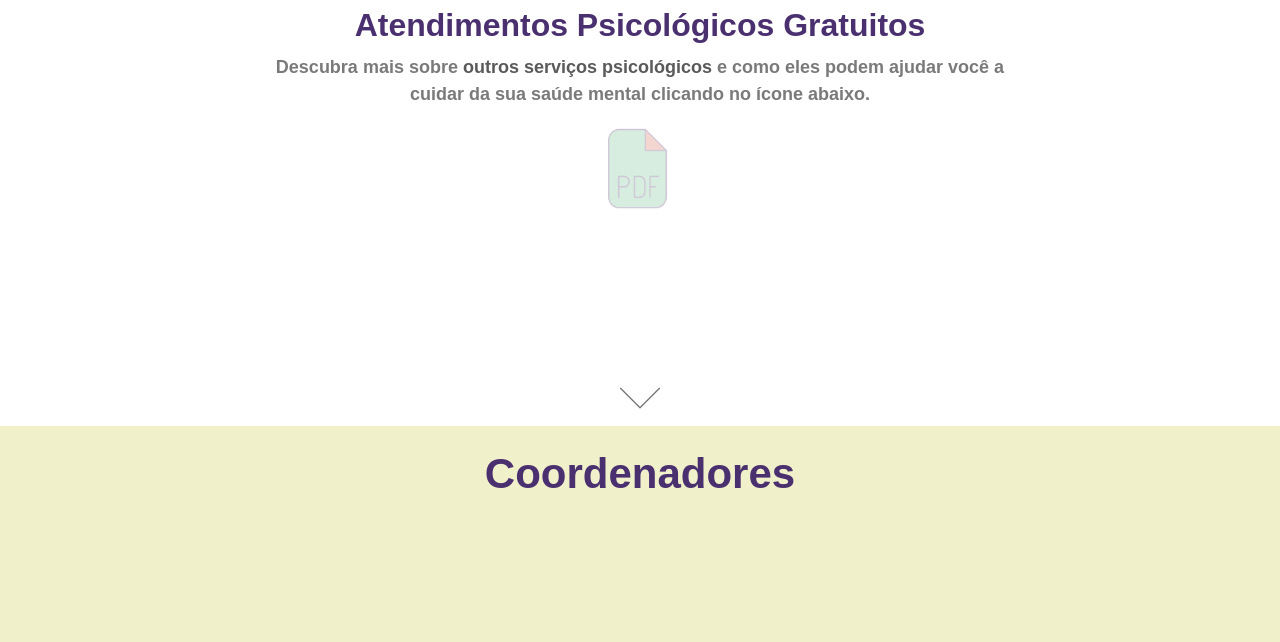
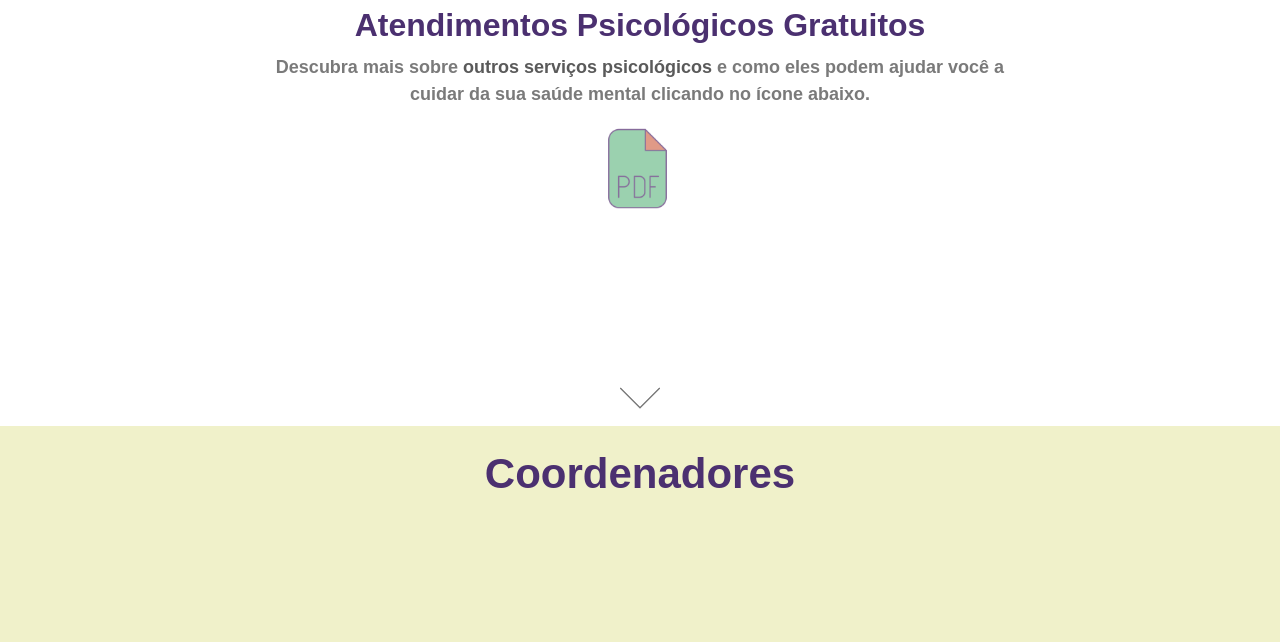
Before and after one commit to psiu-dev/landing-page, a plain HTML site: page index.html in a window 1280 px wide. Shown: the part 2080-2722 px from the top of the page. Drawn offline with Linux system fonts and the light colour scheme.

Commit message:
feat: habilita ícone de PDF e atualiza arquivo com nova listagem de serviços

```diff
--- a/css/services.css
+++ b/css/services.css
@@ -53,12 +53,12 @@
 }
 
 .services-pdf-image {
-    opacity: 0.40;
     width: 112px;
 }
 
 .services-pdf-image:hover {
-    cursor: not-allowed;
+    transform: scale(1.2);
+    cursor: pointer;
 }
 
 .services-image-down {
--- a/index.html
+++ b/index.html
@@ -127,9 +127,9 @@
                     eles podem ajudar você a cuidar da sua saúde mental clicando no ícone abaixo.
                 </p>
 
-                <a target="_blank">
+                <a href="./assets/documents/cartilha_smurb_2a_edicao.pdf" target="_blank">
                     <img class="services-pdf-image" src="./assets/images/pdf.png"
-                        title="Link indisponível, em breve teremos uma nova versão"
+                        title="Lista de Serviços de atendimento Psicológico gratuito"
                         alt="Ilustração de um arquivo .pdf" />
                 </a>
             </div>
```
Also changed, not shown: 2 other files.
